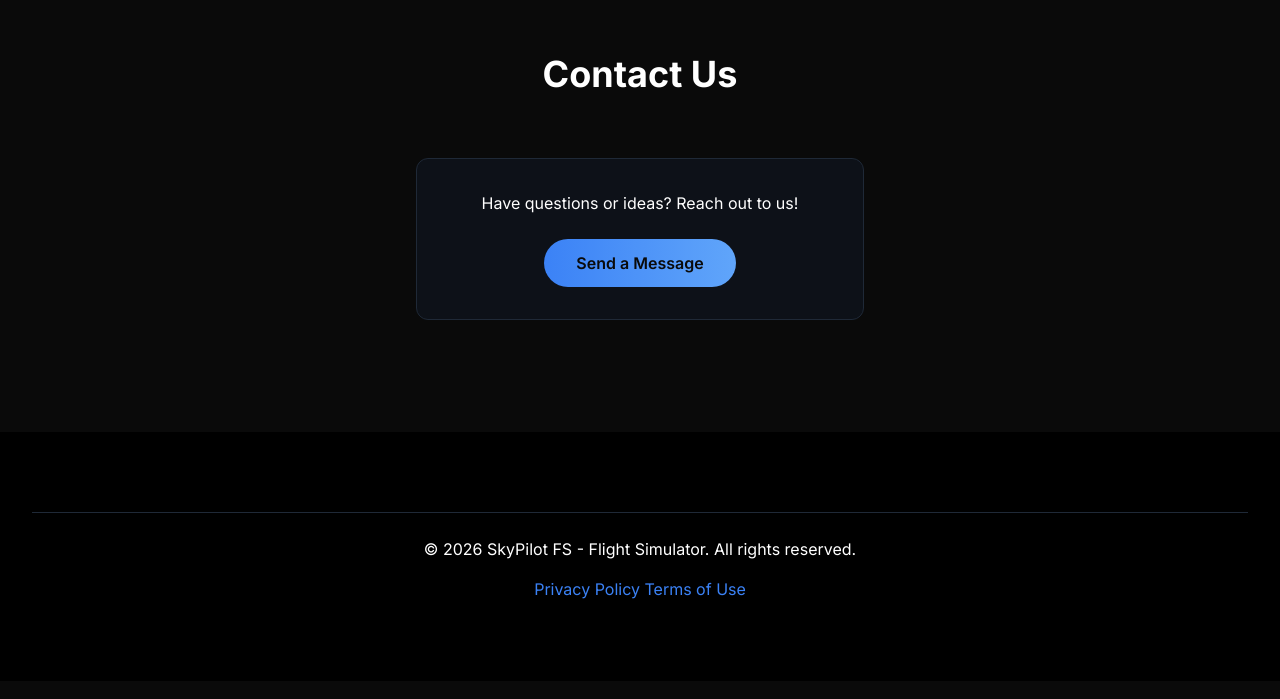
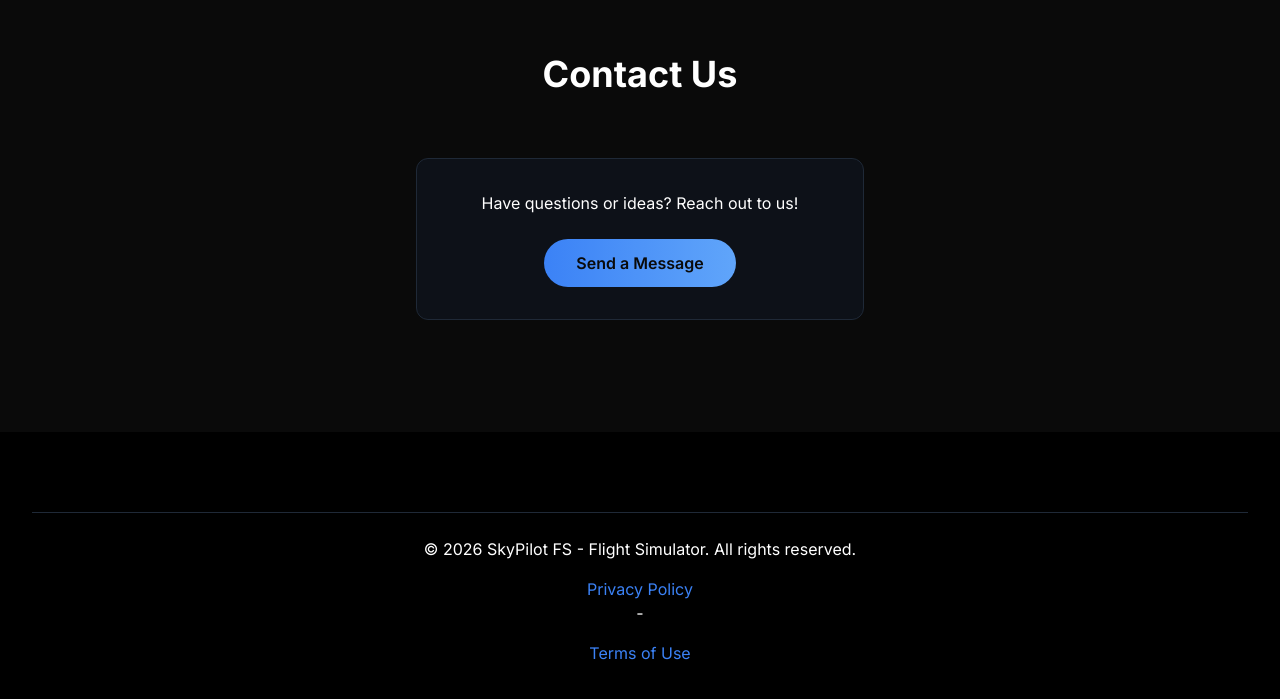
Before and after one commit to skypilotfs/funlab, a plain HTML site: page index.html in a window 1280 px wide. Shown: the part 3034-3733 px from the top of the page. Drawn offline with nearby package versions, Linux system fonts and the light colour scheme.

Commit message:
Update index.html

```diff
--- a/index.html
+++ b/index.html
@@ -662,6 +662,7 @@
       <div class="text-center border-t border-gray-800 pt-6">
         <p class="mb-4">© 2026 SkyPilot FS - Flight Simulator. All rights reserved.</p>
         <a href="https://skypilotfs.my.canva.site/privacy-policy" class="text-blue-500 hover:underline" target="_blank" rel="noopener">Privacy Policy</a>
+        <p class="mb-4">-</p>
         <a href="https://skypilotfs.my.canva.site/terms-of-use" class="text-blue-500 hover:underline" target="_blank" rel="noopener">Terms of Use</a>
       </div>
     </div>
```
